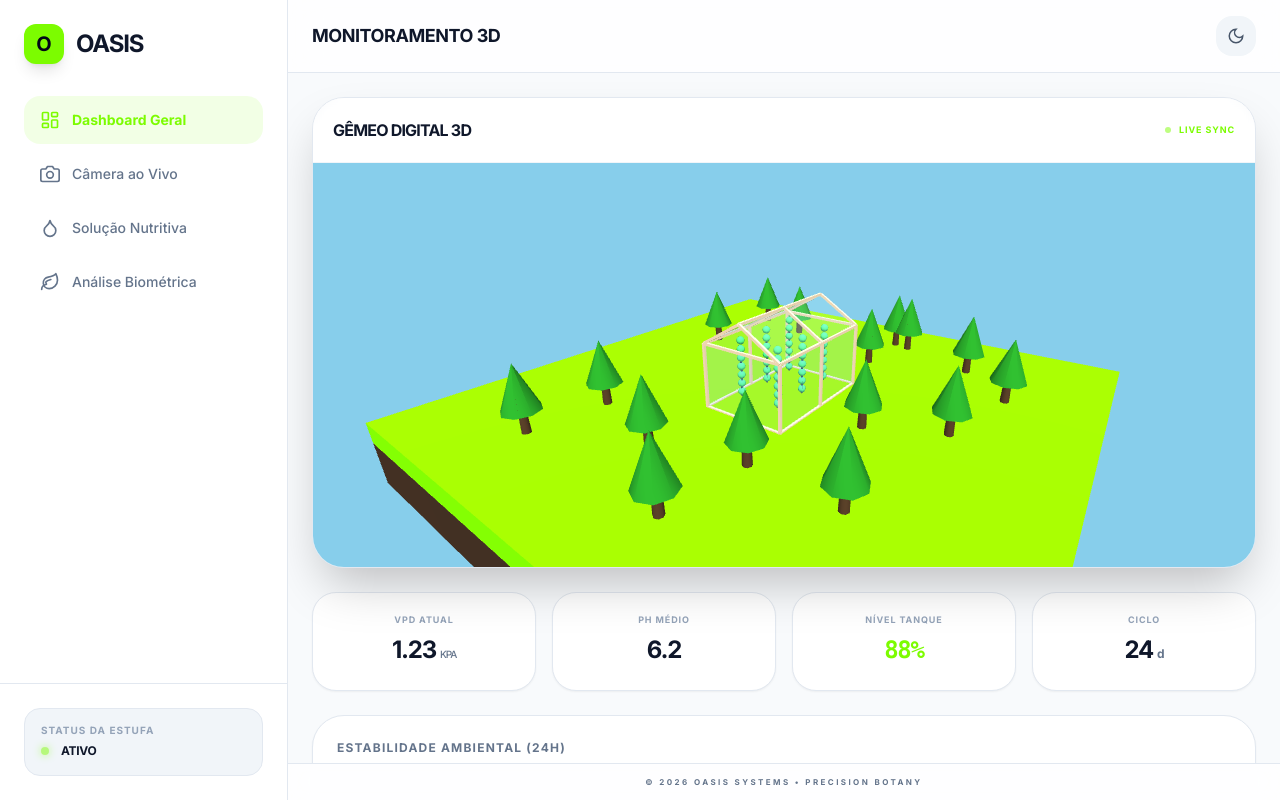
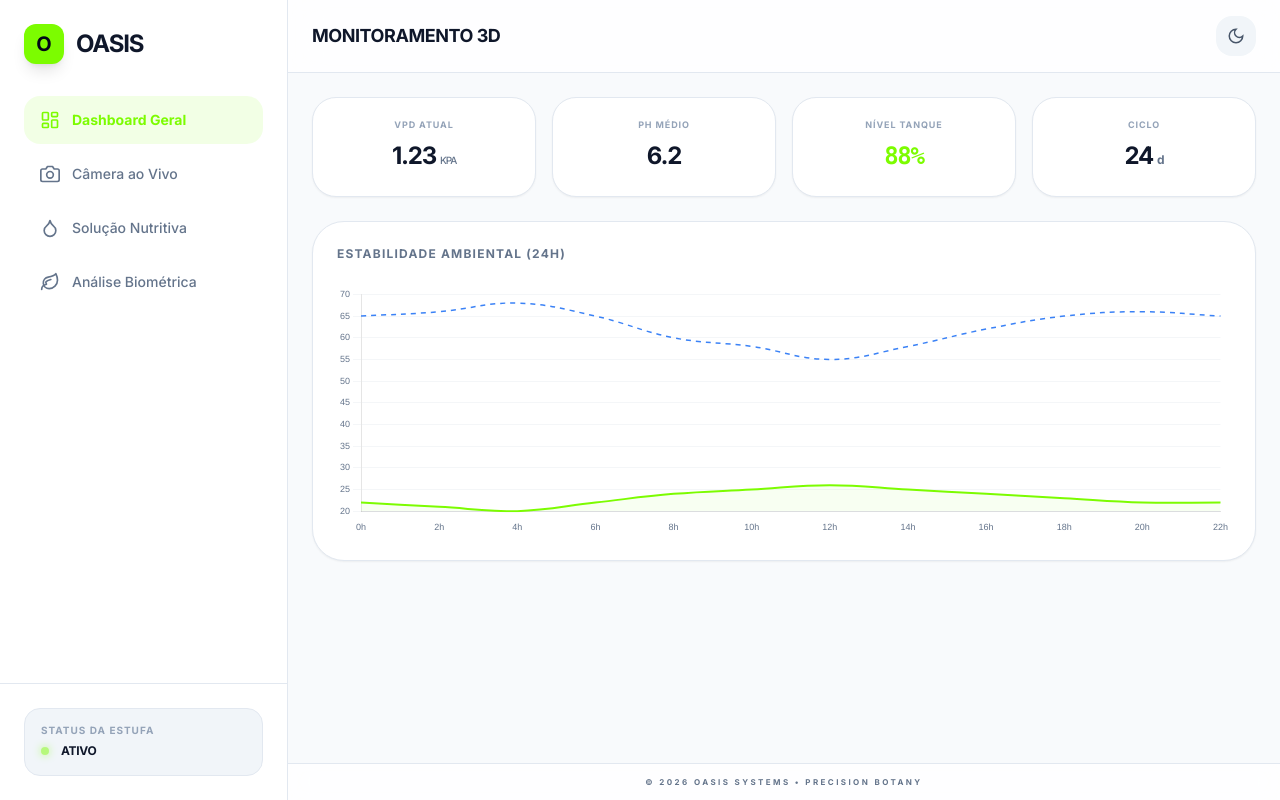
Before and after one commit to CauanO/oassis, a plain HTML site: page index.html in a window 1280 px wide. Drawn offline with nearby package versions, Linux system fonts and the light colour scheme; animation ran at ten frames a second.

Commit message:
Update index.html

```diff
--- a/index.html
+++ b/index.html
@@ -173,18 +173,6 @@
 
                 <!-- DASHBOARD VIEW -->
                 <div id="view-dashboard" class="space-y-6 view-transition">
-                    <!-- Gêmeo Digital (Natureza) -->
-                    <section class="bg-white dark:bg-slate-900 rounded-[2rem] border border-slate-200 dark:border-slate-800 shadow-2xl overflow-hidden relative">
-                        <div class="p-5 flex justify-between items-center bg-white/50 dark:bg-slate-900/50 backdrop-blur-sm border-b border-slate-100 dark:border-slate-800">
-                            <h2 class="text-sm lg:text-base font-black uppercase tracking-tighter dark:text-white">Gêmeo Digital 3D</h2>
-                            <span class="text-[9px] font-bold uppercase tracking-widest text-brand-500 flex items-center gap-2">
-                                <span class="w-1.5 h-1.5 rounded-full bg-brand-500 animate-pulse"></span> Live Sync
-                            </span>
-                        </div>
-                        <div class="relative w-full h-[400px] sm:h-[500px] lg:h-auto lg:aspect-[21/9] overflow-hidden">
-                            <div id="three-container" class="w-full h-full"></div>
-                        </div>
-                    </section>
 
                     <!-- Métricas KPIs -->
                     <section class="grid grid-cols-2 lg:grid-cols-4 gap-4">
```
